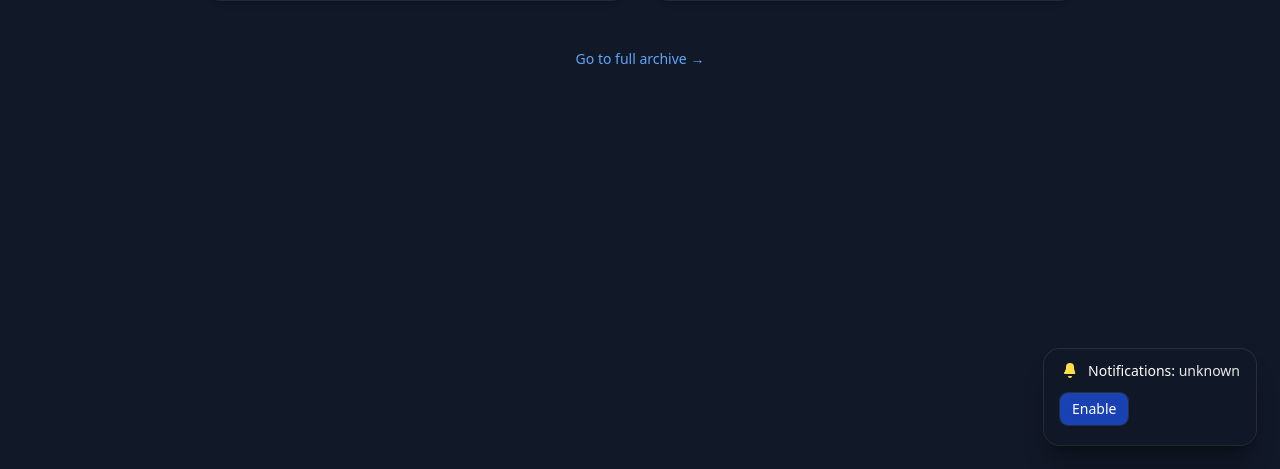
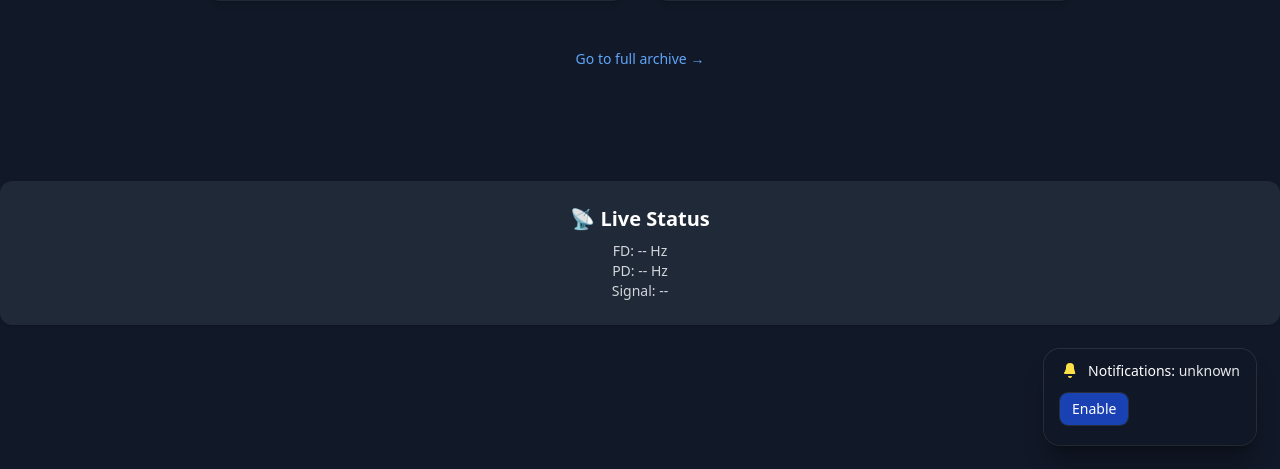
Before and after one commit to iamcalledned/scanner_pwa, a Flask app: page /scanner in a window 1280 px wide. Shown: the part 331-800 px from the top of the page. Run offline with Flask 2, Linux system fonts and the light colour scheme; some libraries are stand-ins or nearby versions.

Commit message:
status of scanners

```diff
--- a/scanner_pwa_2/templates/scanner.html
+++ b/scanner_pwa_2/templates/scanner.html
@@ -45,6 +45,16 @@
       <a href="/scanner/archive" class="text-blue-400 hover:underline text-sm">Go to full archive &rarr;</a>
     </div>
   </div>
+
+  <div id="scanner-status" class="mt-12 p-6 bg-gray-800 rounded-xl shadow text-center">
+  <h2 class="text-xl font-semibold mb-2">📡 Live Status</h2>
+  <div class="text-gray-300 text-sm">
+    <div>FD: <span id="fd-freq">--</span> Hz</div>
+    <div>PD: <span id="pd-freq">--</span> Hz</div>
+    <div>Signal: <span id="sig-strength">--</span></div>
+  </div>
+</div>
+
 
     <!-- Install button (hidden until beforeinstallprompt fires) -->
 <!-- SW update toast (bottom-left, glass/floaty) -->
@@ -471,5 +481,19 @@
   window.addEventListener('load', refreshAuthUI);
 </script>
 
+<script>
+  async function refreshStatus() {
+    try {
+      const r = await fetch('/scanner/api/status');
+      const j = await r.json();
+      document.getElementById('fd-freq').textContent = j.FD?.frequency || '--';
+      document.getElementById('pd-freq').textContent = j.PD?.frequency || '--';
+      document.getElementById('sig-strength').textContent = j.PD?.strength || '--';
+    } catch {}
+  }
+  setInterval(refreshStatus, 5000);
+  refreshStatus();
+</script>
+
 </body>
 </html>
```
